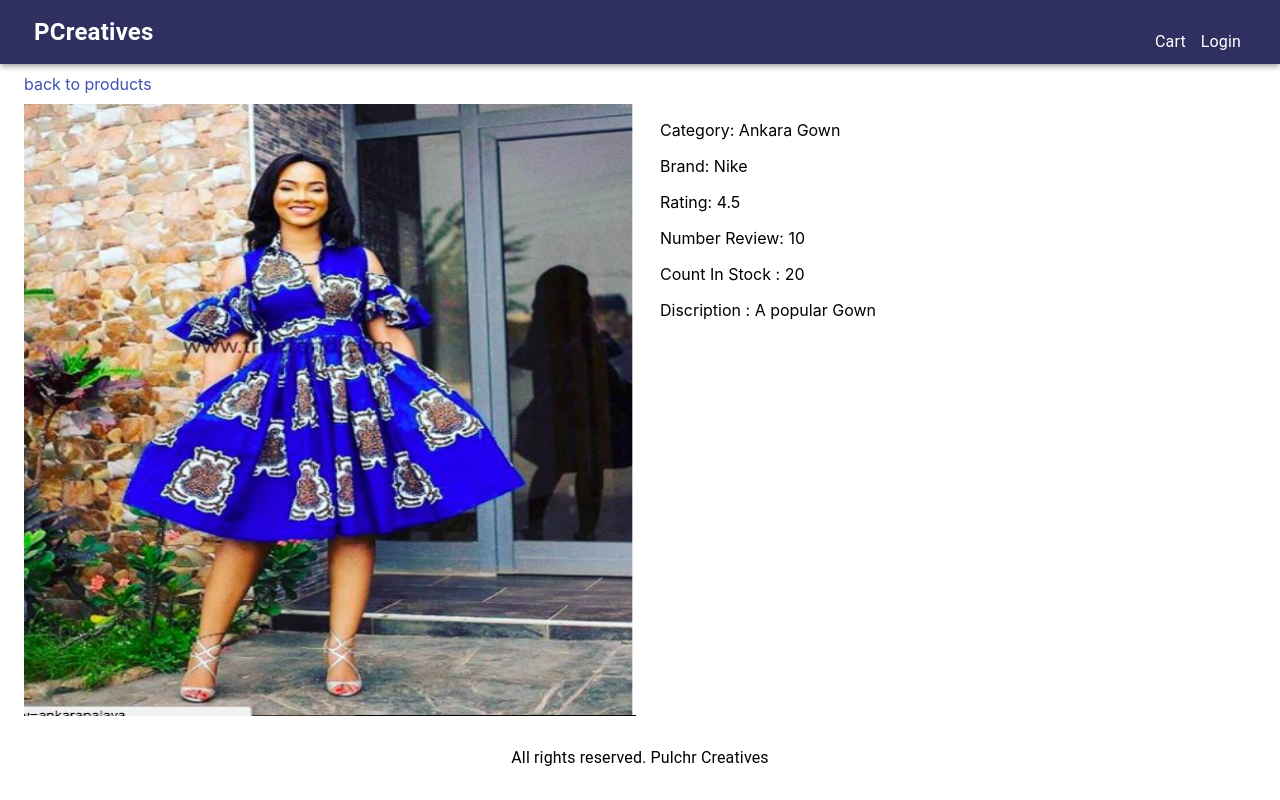
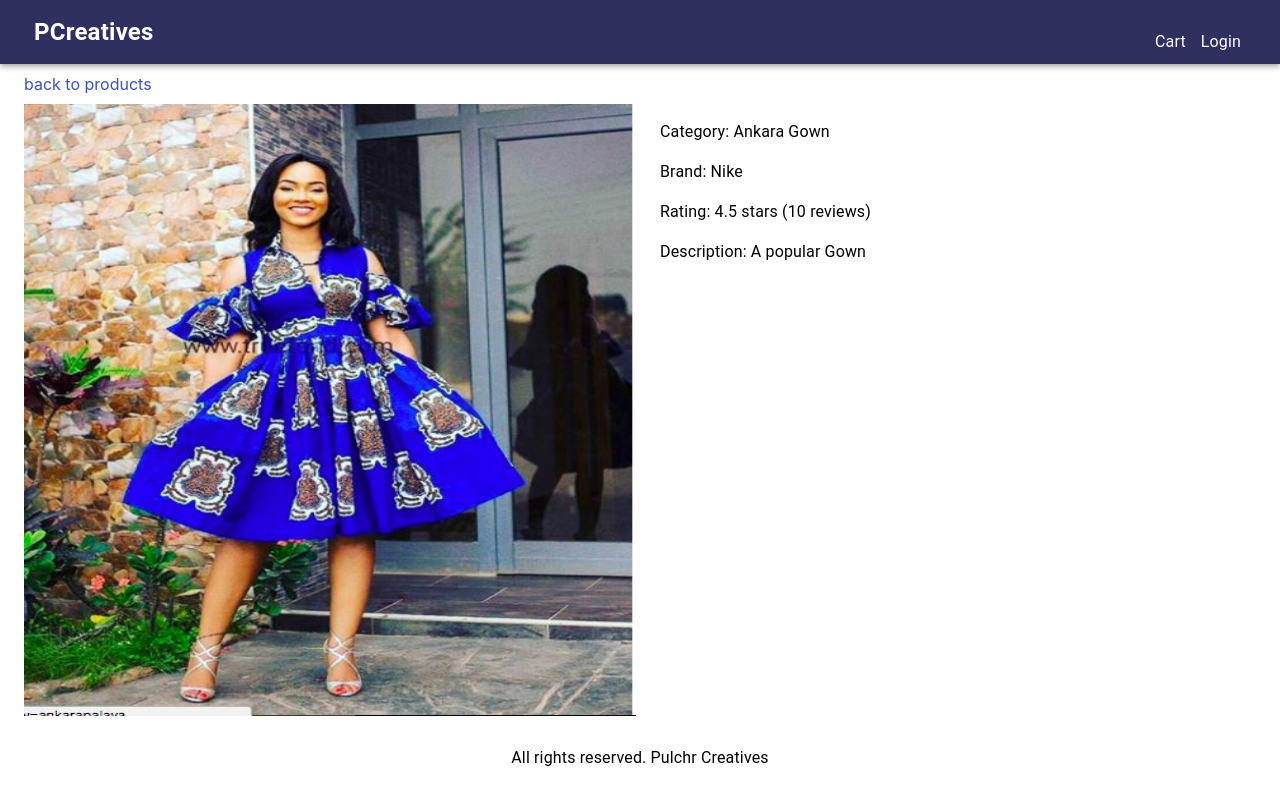
Before and after one commit to danielChuks/ecommerce-platform, a Next.js app: page /product/blue-ankara in a window 1280 px wide. Built offline with nearby package versions, Linux system fonts and the light colour scheme.

Commit message:
changes to the list

```diff
--- a/pages/product/[slug].js
+++ b/pages/product/[slug].js
@@ -3,7 +3,7 @@ import React from 'react'
 import Layout from '../../components/Layout';
 import data from '../../utlis/data';
 import NextLink from 'next/link'
-import { Link, Grid, ListItem, List}  from '@material-ui/core';
+import { Link, Grid, ListItem, List, Typography}  from '@material-ui/core';
 import useStyles from '../../utlis/styles';
 import Image from 'next/image'
 
@@ -39,12 +39,10 @@ export default function ProductsScreen() {
                     </Grid>
                     <Grid item md={3} xs={12}>
                         <List>
-                            <ListItem> Category: {product.category} </ListItem>
-                            <ListItem> Brand:  {product.brand} </ListItem>
-                            <ListItem> Rating: {product.rating} </ListItem>
-                            <ListItem>  Number Review:  {product.numReviews} </ListItem>
-                            <ListItem>  Count In Stock :  {product.countInStock} </ListItem>
-                            <ListItem>  Discription :  {product.description} </ListItem>
+                            <ListItem> <Typography> Category: {product.category} </Typography></ListItem>
+                            <ListItem> <Typography> Brand:  {product.brand} </Typography> </ListItem>
+                            <ListItem> <Typography> Rating: {product.rating} stars ({product.numReviews} reviews)</Typography>  </ListItem>
+                            <ListItem> <Typography>  Description:  {product.description }</Typography> </ListItem>
                         </List>
                     </Grid>
                 </Grid>
--- a/utlis/data.js
+++ b/utlis/data.js
@@ -34,7 +34,7 @@ const data = {
         rating: 4.5,
         numReviews: 10,
         countInStock: 20,
-        description: 'A popular Gown',
+        description: ' A popular Gown',
       },
       {
         name: 'Spotted brown',
@@ -46,7 +46,7 @@ const data = {
         rating: 4.5,
         numReviews: 10,
         countInStock: 20,
-        description: 'Smart looking pants',
+        description: ' Smart looking pants',
       },
       {
         name: 'Plinted Top',
```
